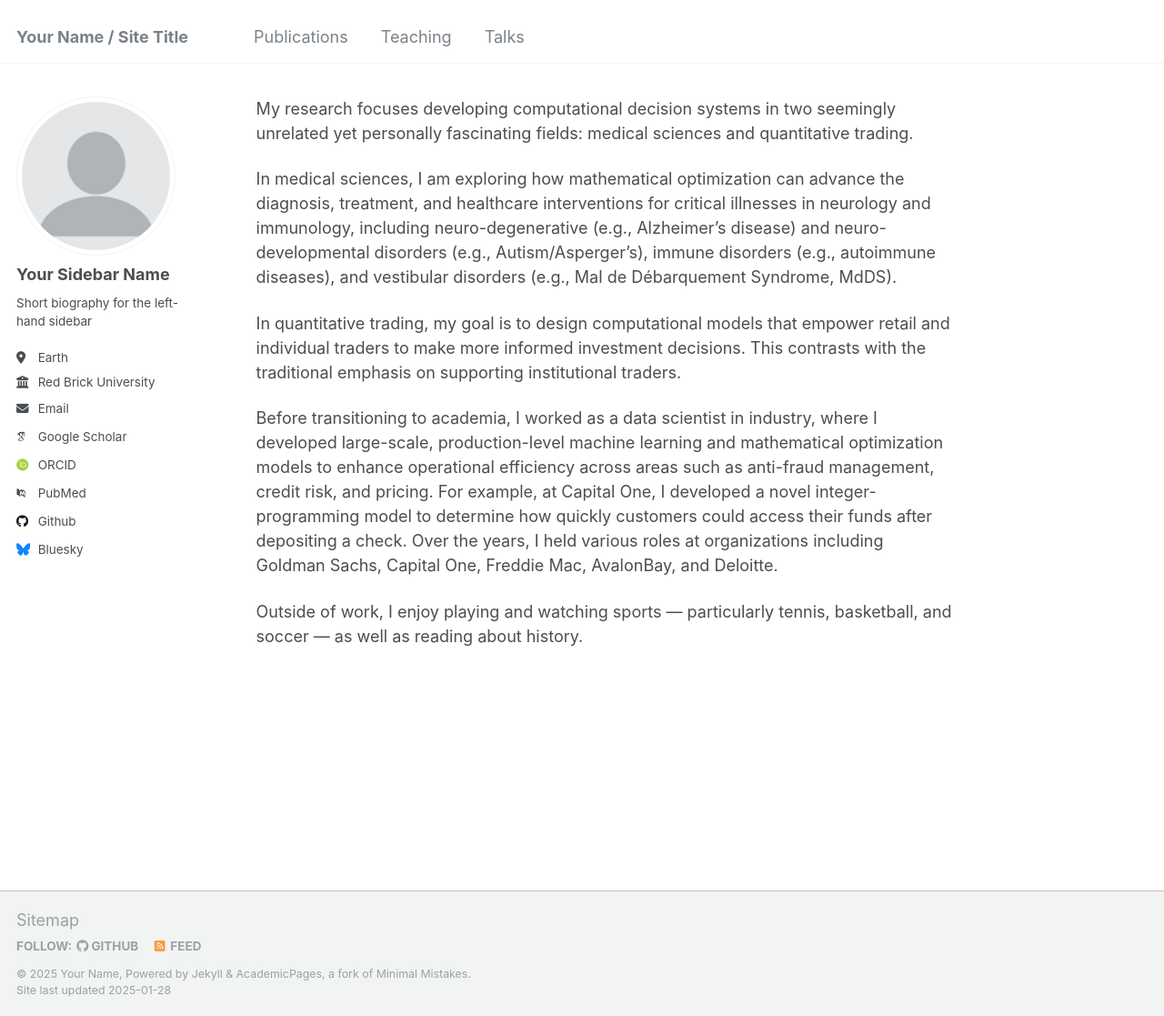
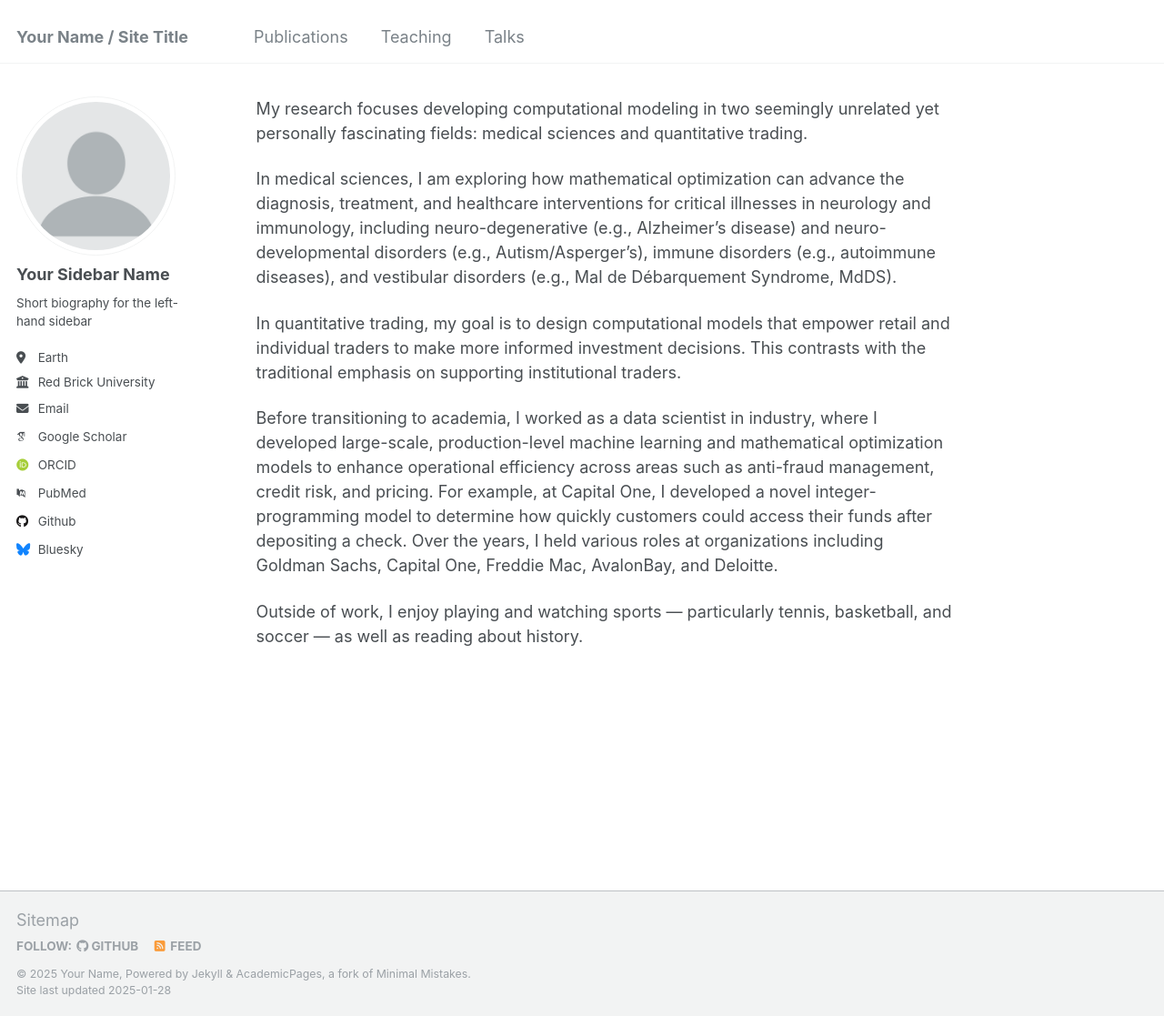
Before and after one commit to wenbo5565/wenbo5565.github.io, a Jekyll site: the page built from _pages/about.md, in a window 1280 px wide and 1117 px high. Shown: the whole window at 91% size. Built offline with Jekyll 4.4.1, drawn with Linux system fonts in a browser that asks for light colours; some web fonts are replaced; our own code applies the rules of GitHub Pages for plain Markdown files.

Commit message:
Update about.md

```diff
--- a/_pages/about.md
+++ b/_pages/about.md
@@ -1,4 +1,4 @@
-My research focuses developing computational decision systems in two seemingly unrelated yet personally fascinating fields: medical sciences and quantitative trading.
+My research focuses developing computational modeling in two seemingly unrelated yet personally fascinating fields: medical sciences and quantitative trading.
 
 In medical sciences, I am exploring how mathematical optimization can advance the diagnosis, treatment, and healthcare interventions for critical illnesses in neurology and immunology, including neuro-degenerative (e.g., Alzheimer's disease) and neuro-developmental disorders (e.g., Autism/Asperger's), immune disorders (e.g., autoimmune diseases), and vestibular disorders (e.g., Mal de Débarquement Syndrome, MdDS).
 
```
